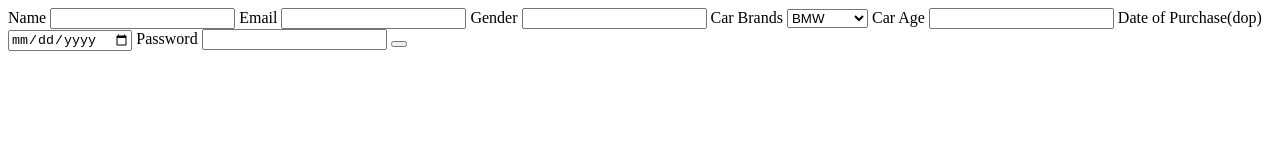
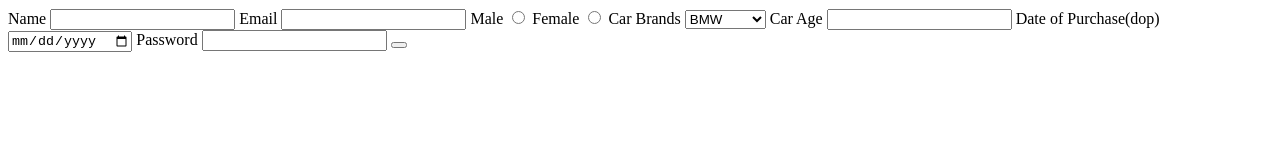
Before and after one commit to acciojob/car-insurance-form-puja2318, a website: page main.html in a window 1280 px wide. Drawn offline with Linux system fonts and the light colour scheme.

Commit message:
created a submission

```diff
--- a/main.html
+++ b/main.html
@@ -13,8 +13,10 @@
 		<input type="text" id="name" required>
 		<label for="email">Email</label>
 		<input type="email" id="email" required>
-		<label for="radio">Gender</label>
-		<input type="radio buttons" name="gender" required>
+		<label for="radio">Male</label>
+		<input type="radio" name="gender" required>
+		<label for="radio">Female</label>
+		<input type="radio" name="gender" required>
 		<label for="cars">Car Brands</label>
 		<select id="cars" >
 		<option>BMW</option>
```
